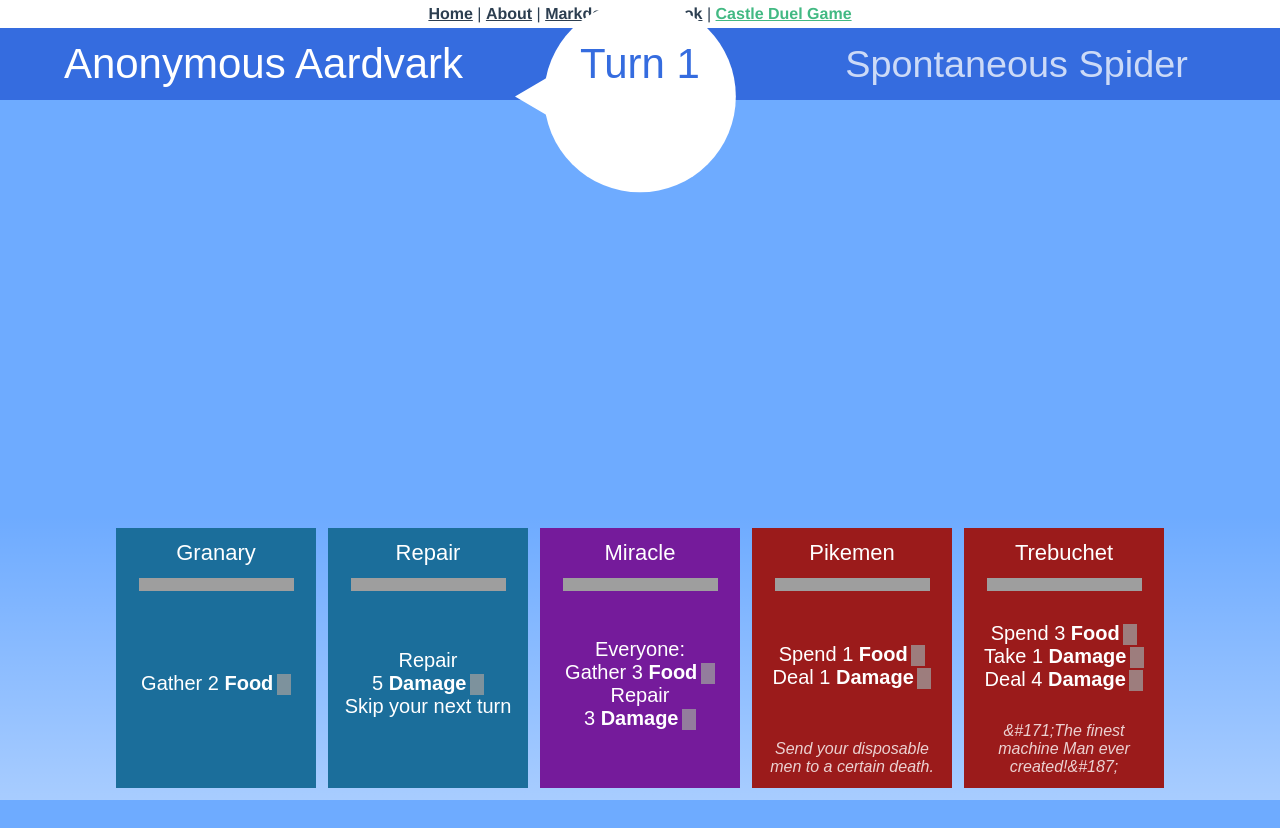
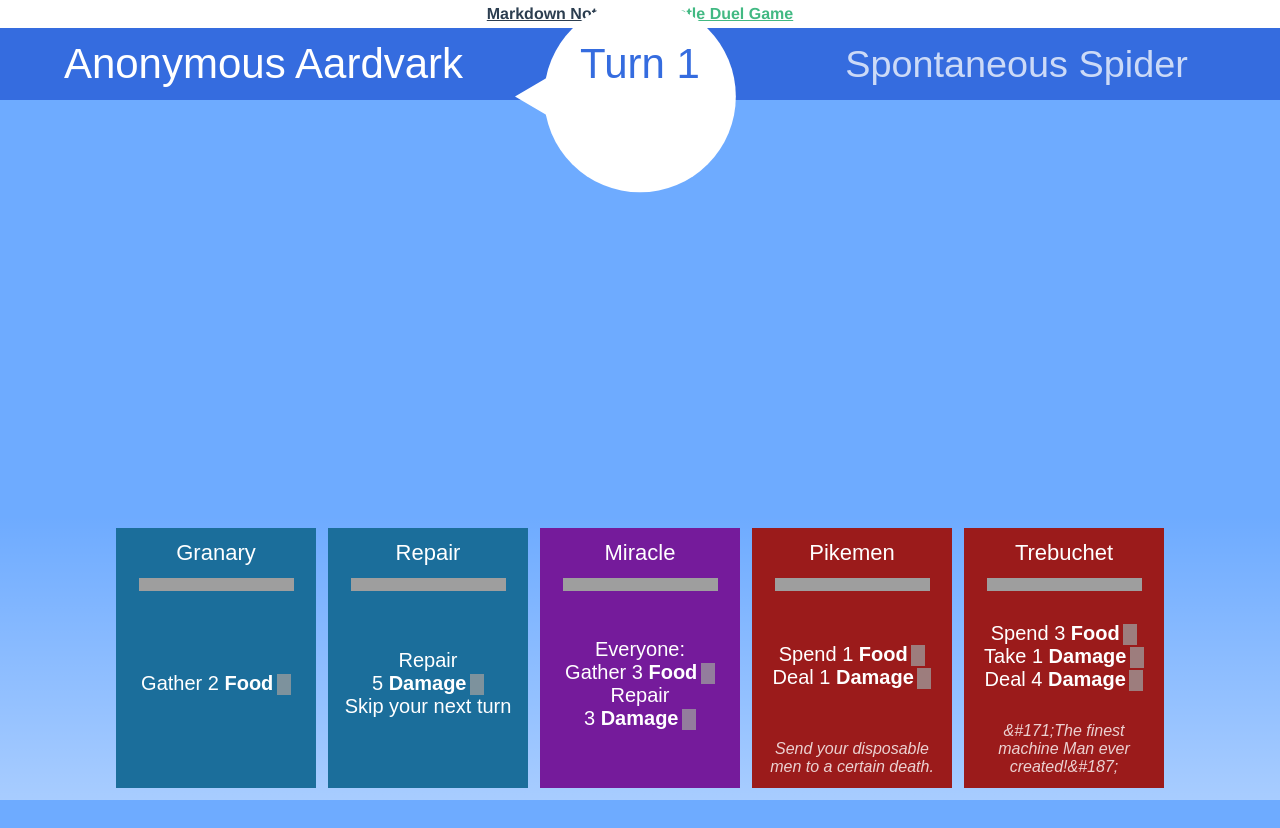
Before and after one commit to d-kang/vue-projects, a Vue app: page /#/castle-duel-game in a window 1280 px wide. Built offline with nearby package versions, Linux system fonts and the light colour scheme; grey boxes are pictures that could not be loaded; a web font is replaced by a local one.

Commit message:
Remove About and Home Views

```diff
--- a/src/App.vue
+++ b/src/App.vue
@@ -1,8 +1,6 @@
 <template>
   <div id="app" class="app-container">
     <div class="nav">
-      <router-link to="/">Home</router-link> |
-      <router-link to="/about">About</router-link> |
       <router-link to="/markdown-notebook">Markdown Notebook</router-link> |
       <router-link to="/castle-duel-game">Castle Duel Game</router-link>
     </div>
--- a/src/components/castle_duel_game/CastleDuelGame.vue
+++ b/src/components/castle_duel_game/CastleDuelGame.vue
@@ -39,7 +39,6 @@ import Overlay from '@/components/castle_duel_game/Overlay.vue'
 import PlayerTurn from '@/components/castle_duel_game/overlay_content/PlayerTurn.vue'
 import LastPlay from '@/components/castle_duel_game/overlay_content/LastPlay.vue'
 import Gameover from '@/components/castle_duel_game/overlay_content/Gameover.vue'
-import Hello from '@/components/castle_duel_game/Hello.vue'
 
 import '@/assets/castle_duel/index.scss'
 import '@/assets/castle_duel/transitions.scss'
--- a/src/components/castle_duel_game/Hello.vue
+++ /dev/null
@@ -1,19 +0,0 @@
-<script>
-  export default {
-    methods: {
-      handleClick() {
-        console.log('click ran Overlay');
-        this.$emit('close');
-      },
-    },
-    render() {
-      return (
-        <div class="overlay" on-click="handleClick" >
-          <div class="content">
-            { this.$slots.default }
-          </div>
-        </div >
-      )
-    }
-  }
-</script>
--- a/src/router.js
+++ b/src/router.js
@@ -1,7 +1,5 @@
 import Vue from 'vue';
 import Router from 'vue-router';
-import Home from '@/views/Home.vue';
-import About from '@/views/About.vue';
 import Markdown from '@/views/Markdown.vue';
 import Castle from '@/views/Castle.vue';
 
@@ -9,16 +7,6 @@ Vue.use(Router);
 
 export default new Router({
   routes: [
-    {
-      path: '/',
-      name: 'home',
-      component: Home,
-    },
-    {
-      path: '/about',
-      name: 'about',
-      component: About,
-    },
     {
       path: '/markdown-notebook',
       name: 'markdown',
--- a/src/views/About.vue
+++ /dev/null
@@ -1,5 +0,0 @@
-<template>
-  <div class="about">
-    <h1>This is an about page</h1>
-  </div>
-</template>
--- a/src/views/Home.vue
+++ /dev/null
@@ -1,18 +0,0 @@
-<template>
-  <div class="home">
-    <img src="../assets/logo.png">
-    <HelloWorld msg="Welcome to Your Vue.js App" />
-  </div>
-</template>
-
-<script>
-// @ is an alias to /src
-import HelloWorld from '@/components/HelloWorld.vue';
-
-export default {
-  name: 'HomeView',
-  components: {
-    HelloWorld,
-  }
-};
-</script>
```
